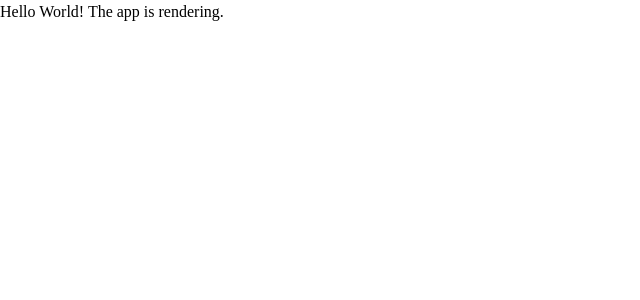
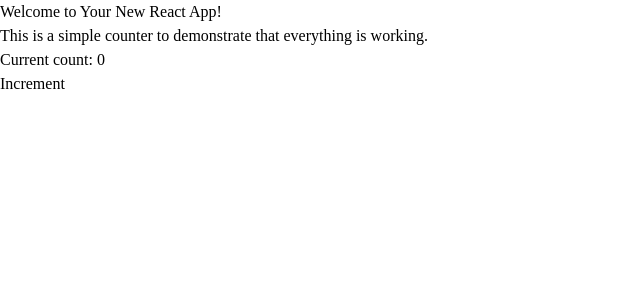
Before and after one commit to ramazansartay/spectrum, a React (Vite) app in the folder client/: page / in a window 1280 px wide. Shown: the top 300 px of the page, without its empty margins (0-640 px from the left). Built offline with nearby package versions, Linux system fonts and the light colour scheme; a web font is replaced by a local one.

Commit message:
feat(client): replace placeholder with a sample counter

```diff
--- a/client/src/App.tsx
+++ b/client/src/App.tsx
@@ -1,7 +1,16 @@
+
+import { useState } from 'react';
 
 function App() {
+  const [count, setCount] = useState(0);
+
   return (
-    <h1>Hello World! The app is rendering.</h1>
+    <div>
+      <h1>Welcome to Your New React App!</h1>
+      <p>This is a simple counter to demonstrate that everything is working.</p>
+      <p>Current count: {count}</p>
+      <button onClick={() => setCount(count + 1)}>Increment</button>
+    </div>
   );
 }
 
```
